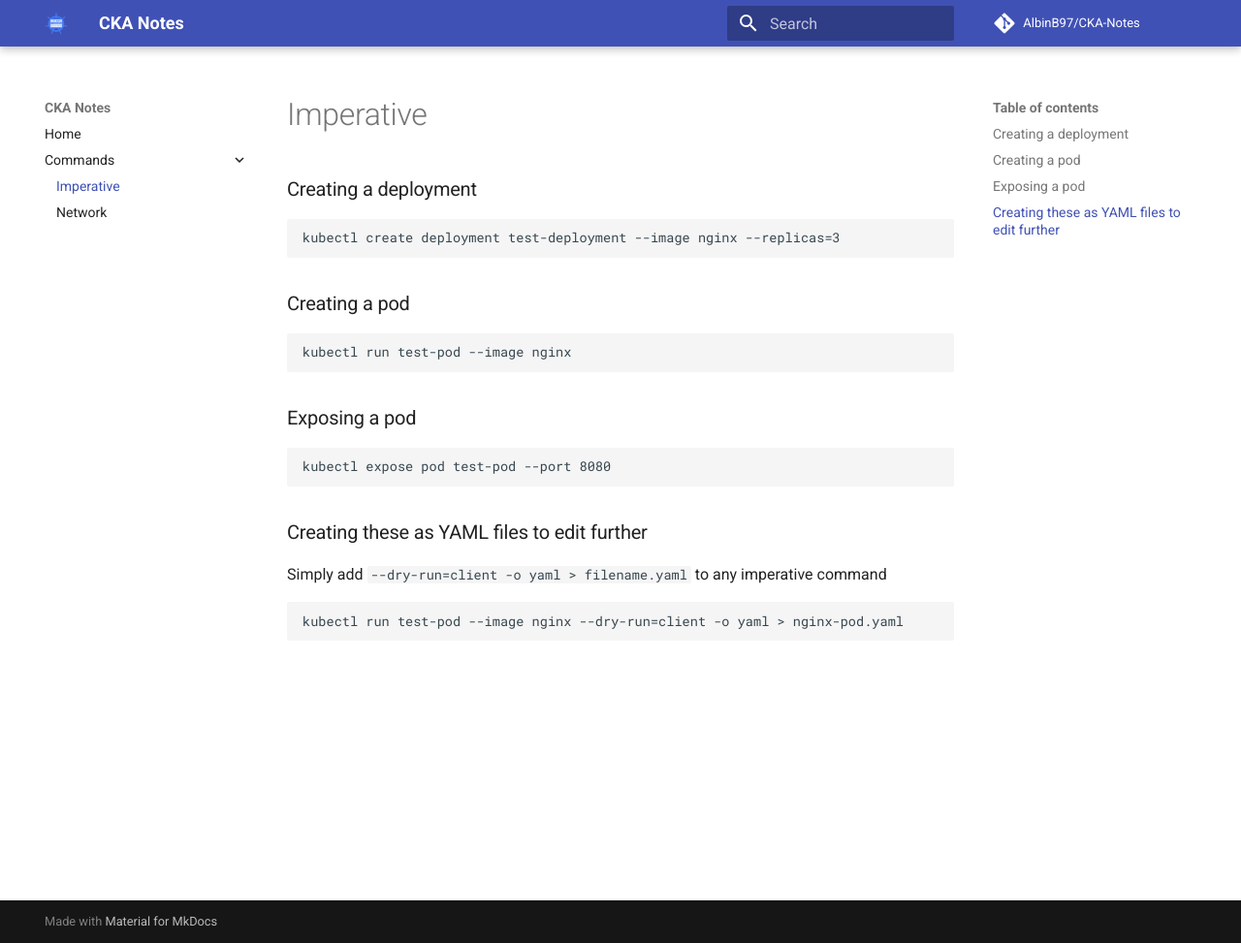
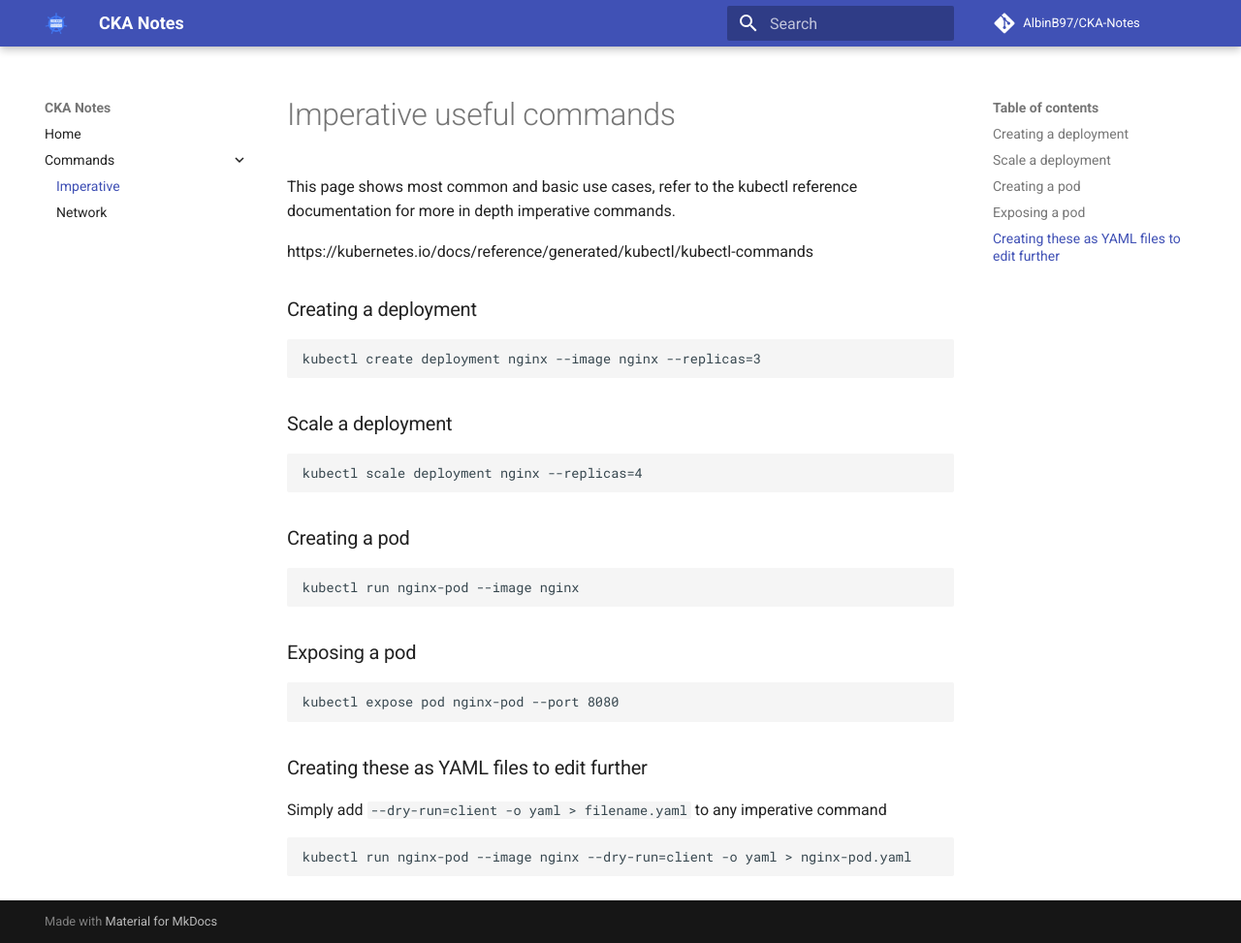
Before and after one commit to AlbinB97/CKA-Notes, an MkDocs documentation site: the page built from docs/commands/imperative.md, in a window 1280 px wide and 973 px high. Shown: the whole window at 97% size. Built offline with MkDocs 1.6.1 and Material for MkDocs 9.7.7, drawn with Linux system fonts in a browser that asks for light colours; comment, search, counter and statistics services are not loaded.

````diff
--- a/docs/commands/imperative.md
+++ b/docs/commands/imperative.md
@@ -1,20 +1,30 @@
+# Imperative useful commands
+This page shows most common and basic use cases, refer to the kubectl reference documentation for more in depth imperative commands.
+
+https://kubernetes.io/docs/reference/generated/kubectl/kubectl-commands
+
 ### Creating a deployment
 ```
-kubectl create deployment test-deployment --image nginx --replicas=3
+kubectl create deployment nginx --image nginx --replicas=3
+```
+
+### Scale a deployment
+```
+kubectl scale deployment nginx --replicas=4
 ```
 
 ### Creating a pod
 ```
-kubectl run test-pod --image nginx
+kubectl run nginx-pod --image nginx
 ```
 
 ### Exposing a pod
 ```
-kubectl expose pod test-pod --port 8080
+kubectl expose pod nginx-pod --port 8080
 ```
 
 ### Creating these as YAML files to edit further
 Simply add `--dry-run=client -o yaml > filename.yaml` to any imperative command
 ```
-kubectl run test-pod --image nginx --dry-run=client -o yaml > nginx-pod.yaml
+kubectl run nginx-pod --image nginx --dry-run=client -o yaml > nginx-pod.yaml
 ```
````
Also changed, not shown: docs/commands/crictl.md (added, +18 -0 lines), docs/commands/etcd.md (added, +16 -0 lines), docs/commands/network.md (+15 -9 lines).
